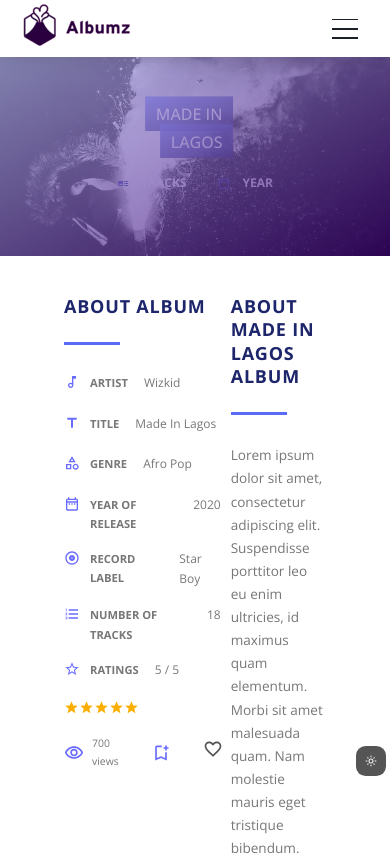
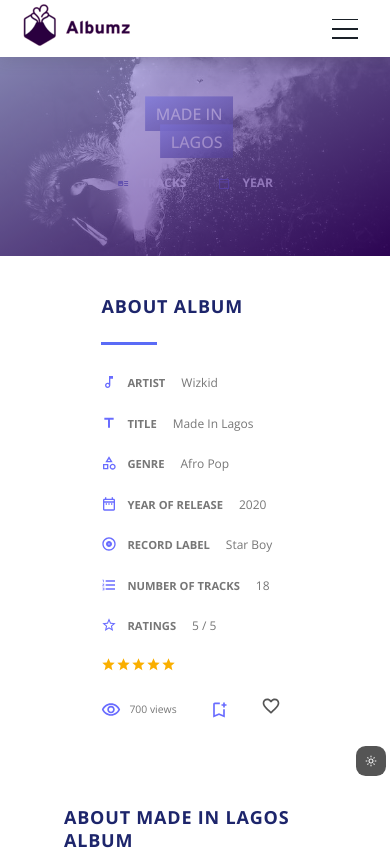
Before and after one commit to esteemayo/next-albumz-client, a Next.js app: page /albums/slug in a window 390 px wide. Shown: the top 855 px of the page. Built offline with nearby package versions, Linux system fonts and the light colour scheme.

Commit message:
wrote media query for different screen sizes

```diff
--- a/styles/AlbumDescription.module.scss
+++ b/styles/AlbumDescription.module.scss
@@ -8,6 +8,11 @@
 
   @media only screen and (max-width: 64em) {
     padding: 0 8rem;
+  }
+
+  @media only screen and (max-width: 48em) {
+    flex-direction: column;
+    align-items: center;
   }
 
   & > * {
```
